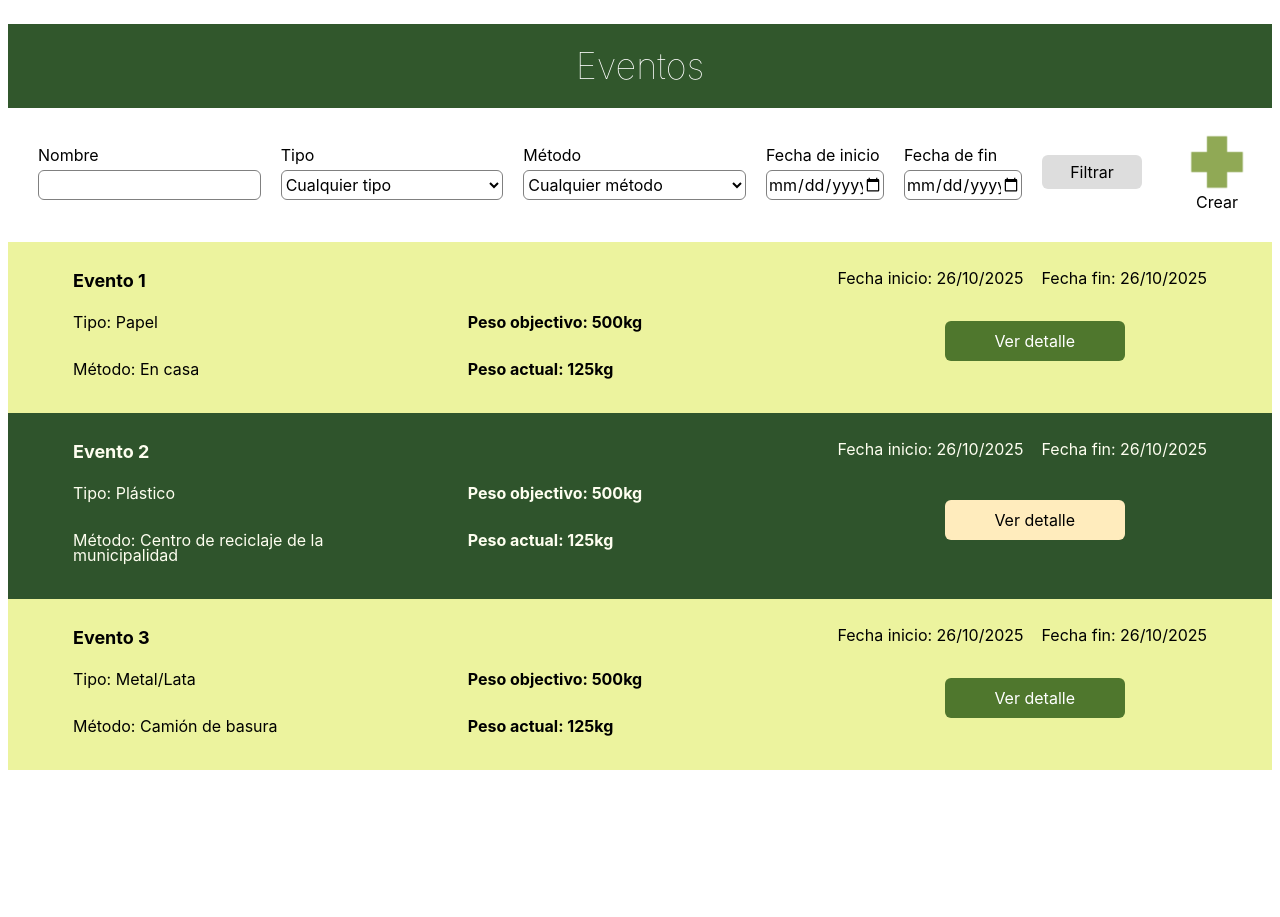
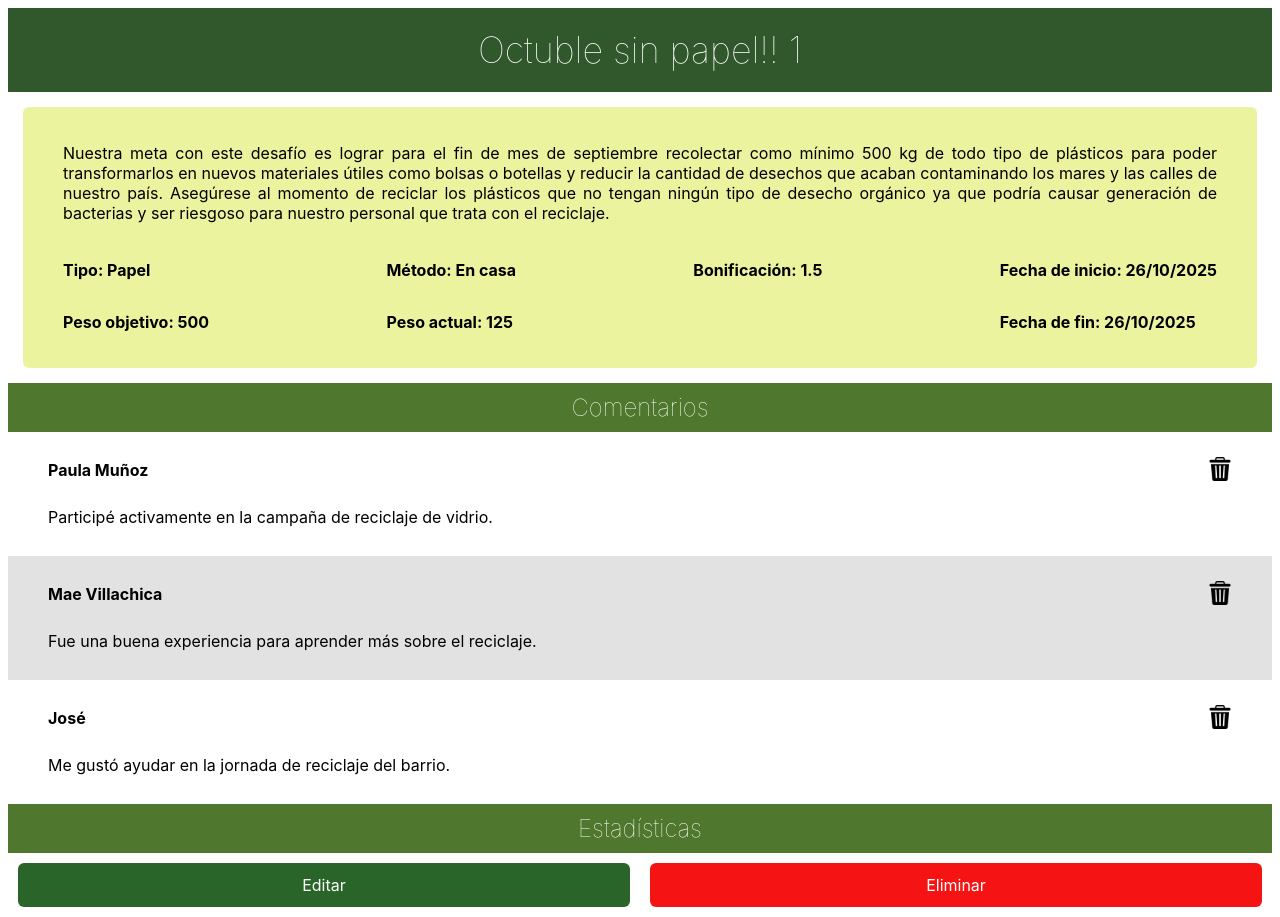
Before and after one commit to paulamunozz/TF_Arqui, an Angular app in the folder Ecocycle-front/: page /evento/1 in a window 1280 px wide. Before the commit this address led to /. Before the commit the page ends 800 px from the top, so only its background shows below. Built offline with nearby package versions, Linux system fonts and the light colour scheme.

Commit message:
US21 y US22

```diff
--- a/Ecocycle-front/src/app/app.routes.ts
+++ b/Ecocycle-front/src/app/app.routes.ts
@@ -1,10 +1,12 @@
 import { Routes } from '@angular/router';
 import {MunicipalidadEventos} from './us19-us20-municipalidad-eventos/municipalidad-eventos';
 import {MunicipalidadRegistroEvento} from './us16-municipalidad-registro-evento/municipalidad-registro-evento';
+import {MunicipalidadDetalleEvento} from './us21-us22-us23-municipalidad-detalle-evento/municipalidad-detalle-evento';
 
 export const routes: Routes = [
   {path:'', component:MunicipalidadEventos},
   {path:'eventos', component:MunicipalidadEventos},
   {path:'nuevo-evento', component:MunicipalidadRegistroEvento},
+  {path:'evento/:id', component:MunicipalidadDetalleEvento},
   {path:'**', redirectTo:''}
 ];
--- a/Ecocycle-front/src/app/us19-us20-municipalidad-eventos/municipalidad-eventos.css
+++ b/Ecocycle-front/src/app/us19-us20-municipalidad-eventos/municipalidad-eventos.css
@@ -6,7 +6,7 @@
   align-items: center;
   align-content: center;
   justify-content: center;
-  margin: 0 50px 0 30px;
+  margin: 15px 50px 15px 30px;
 }
 
 .crearEvento{
@@ -72,7 +72,6 @@
 .panelEventos {
   list-style: none;
   padding: 0;
-  margin-top: 30px;
   width: 100%;
   line-height: 1px;
 }
--- a/Ecocycle-front/src/app/us19-us20-municipalidad-eventos/municipalidad-eventos.html
+++ b/Ecocycle-front/src/app/us19-us20-municipalidad-eventos/municipalidad-eventos.html
@@ -33,12 +33,12 @@
 
       <div class="columnaFiltro columnaFecha">
         <label for="fechaInicio" class="nomFiltro">Fecha de inicio</label>
-        <input type="date" name="fechaInicio" id="fechaInicio" class="filtro">
+        <input type="date" formControlName="fechaInicio" id="fechaInicio" class="filtro">
       </div>
 
       <div class="columnaFiltro columnaFecha">
         <label for="fechaFin" class="nomFiltro">Fecha de fin</label>
-        <input type="date" name="fechaFin" id="fechaFin" class="filtro">
+        <input type="date" formControlName="fechaFin" id="fechaFin" class="filtro">
       </div>
 
       <div class="columnaFiltro columnaBtnFiltro">
@@ -82,7 +82,7 @@
           </div>
 
           <div class="columnaEvento columnaBtnEvento">
-            <button type="submit" class="btnEvento">Ver detalle</button>
+            <a [routerLink]="['/evento', evento.id]"><button type="submit" class="btnEvento">Ver detalle</button></a>
           </div>
         </div>
       </li>
--- /dev/null
+++ b/Ecocycle-front/src/app/us21-us22-us23-municipalidad-detalle-evento/municipalidad-detalle-evento.css
@@ -0,0 +1,168 @@
+h2{
+  width: 100%;
+  text-align: center;
+  background-color: #4F772D;
+  color: white;
+  font-weight: lighter;
+  padding: 10px 0;
+  margin: 0;
+}
+
+.panelDetalles{
+  margin: 15px;
+}
+
+.detalleFilas {
+  display: flex;
+  flex-direction: column;
+  justify-content: space-between;
+  background-color: #ecf39e;
+  padding: 20px 40px;
+  word-wrap: break-word;
+  overflow-wrap: break-word;
+  border-radius: 6px;
+  gap: 5px;
+}
+
+.detalleColumnas {
+  display: flex;
+  flex-wrap: wrap;
+  justify-content: space-between;
+}
+
+.datosFilas{
+  display: flex;
+  flex-direction: column;
+  justify-content: space-between;
+}
+
+.datos{
+  font-weight: bold;
+}
+
+.descripcion{
+  text-align: justify;
+}
+
+/*Panel de comentarios---------------------------------*/
+.panelComentarios{
+  list-style: none;
+  padding: 0;
+  width: 100%;
+  line-height: 10px;
+}
+
+.sinComentarios{
+  margin: 30px;
+}
+
+.comentario{
+  display: flex;
+  flex-direction: column;
+  justify-content: space-between;
+  background-color: white;
+  padding: 15px 40px;
+  word-wrap: break-word;
+  overflow-wrap: break-word;
+  line-height: 15px;
+}
+.comentario.alterno{
+  background-color: #e2e2e2;
+}
+
+.comentarioColumnas{
+  display: flex;
+  flex-wrap: wrap;
+  gap: 50px;
+  justify-content: space-between;
+}
+
+.btnEliminarComentario{
+  background: none;
+  padding: 0;
+  margin: 0;
+}
+.iconoEliminar{
+  height: 24px;
+}
+
+/*Panel botones-------------------------------------*/
+.panelBotones{
+  display: flex;
+  flex-wrap: nowrap;
+  gap: 20px;
+  margin: 10px;
+  justify-content: space-between;
+}
+
+.botonEvento{
+  width: 100%;
+  padding: 12px;
+  color: white;
+}
+
+.btnEditarEvento{
+  background-color: #296528;
+}
+.btnEditarEvento:hover{
+  background-color: #122A10;
+}
+
+.btnEliminarEvento{
+  background-color: #f51313;
+}
+.btnEliminarEvento:hover{
+  background-color: #a40000;
+}
+
+
+/*Panel PopUp--------------------------------------*/
+.panelPopUp{
+  position: fixed;
+  top: 0;
+  left: 0;
+  width: 100%;
+  height: 100%;
+  display: flex;
+  justify-content: center;
+  align-items: center;
+  z-index: 999;
+}
+
+.popUp{
+  background-color: #31572C;
+  color: white;
+  padding: 30px;
+  border-radius: 6px;
+  width: 450px;
+  text-align: center;
+}
+
+.popupBotones{
+  display: flex;
+  justify-content: center;
+  gap: 20px;
+}
+
+.botonPopUp{
+  width: 100%;
+  padding: 12px;
+  margin: 5px;
+}
+
+.btnCancelar{
+  color: black;
+  background-color: #D9D9D9;
+}
+.btnCancelar:hover{
+  color: white;
+  background-color: #6c6c6c;
+}
+
+.btnEliminar{
+  color: white;
+  background-color: #f51313;
+}
+.btnEliminar:hover{
+  background-color: #a40000;
+}
--- /dev/null
+++ b/Ecocycle-front/src/app/us21-us22-us23-municipalidad-detalle-evento/municipalidad-detalle-evento.html
@@ -0,0 +1,66 @@
+<h1>{{evento.nombre}} {{id}}</h1>
+
+<div class="panelDetalles">
+  <div class="detalleFilas">
+    <p class="descripcion">{{ evento.descripcion }}</p>
+    <div class="detalleColumnas datos">
+      <div class="datosFilas">
+        <p>Tipo: {{evento.tipo}}</p>
+        <p>Peso objetivo: {{evento.pesoObjetivo}}</p>
+      </div>
+
+      <div class="datosFilas">
+        <p>Método: {{evento.metodo}}</p>
+        <p>Peso actual: {{evento.pesoActual}}</p>
+      </div>
+
+      <div class="datosFilas">
+        <p>Bonificación: {{evento.bonificacion}}</p>
+      </div>
+
+      <div class="datosFilas">
+        <p>Fecha de inicio: {{evento.fechaInicio}}</p>
+        <p>Fecha de fin: {{evento.fechaFin}}</p>
+      </div>
+    </div>
+  </div>
+</div>
+
+<h2>Comentarios</h2>
+<div class="panelComentarios">
+  @if (comentarios.length>0) {
+    @for (comentario of comentarios; track comentario.id; let i = $index) {
+      <li class="comentario" [class.alterno]="i % 2 !== 0">
+        <div class="comentarioColumnas">
+          <p><strong>{{comentario.nombre}}</strong></p>
+          <button type="submit" class="btnEliminarComentario"><img src="/tacho-negro.png" alt="Eliminar evento" class="iconoEliminar"></button>
+        </div>
+        <p>{{comentario.comentario}}</p>
+      </li>
+    }
+  }
+  @else {
+    <p class="sinComentarios">Este evento aún no cuenta con comentarios</p>
+  }
+</div>
+
+<h2>Estadísticas</h2>
+
+<div class="panelBotones">
+  <button type="button" class="botonEvento btnEditarEvento">Editar</button>
+  <button type="button" class="botonEvento btnEliminarEvento" (click)="mostrarPopUp()">Eliminar</button>
+</div>
+
+@if(popUpVisible){
+  <div class="panelPopUp">
+    <div class="popUp">
+      <h3>¿Seguro que desea eliminar este evento?</h3>
+      <p>Este será eliminado permanentemente y no habrá forma de recuperarlo.</p>
+
+      <div class="popupBotones">
+        <button class="btnCancelar botonPopUp" (click)="cerrarPopUp()">Cancelar</button>
+        <button class="btnEliminar botonPopUp" [routerLink]="['/eventos']" (click)="cerrarPopUp()">Eliminar</button>
+      </div>
+    </div>
+  </div>
+}
--- /dev/null
+++ b/Ecocycle-front/src/app/us21-us22-us23-municipalidad-detalle-evento/municipalidad-detalle-evento.ts
@@ -0,0 +1,39 @@
+import { Component } from '@angular/core';
+import {ActivatedRoute, RouterLink} from '@angular/router';
+
+@Component({
+  selector: 'app-us21-us22-us23-municipalidad-detalle-evento',
+  imports: [
+    RouterLink
+  ],
+  templateUrl: './municipalidad-detalle-evento.html',
+  styleUrl: './municipalidad-detalle-evento.css',
+})
+export class MunicipalidadDetalleEvento {
+  id:number | undefined;
+  constructor(private route:ActivatedRoute) { }
+  ngOnInit(){
+    this.route.params.subscribe(params => {
+      this.id = +params['id'];
+    })
+  }
+
+  popUpVisible = false;
+  mostrarPopUp()
+  {
+    this.popUpVisible = true;
+  }
+  cerrarPopUp(){
+    this.popUpVisible = false;
+  }
+
+evento =
+  {id:1, nombre:'Octuble sin papel!!', descripcion:'Nuestra meta con este desafío es lograr para el fin de mes de septiembre recolectar como mínimo 500 kg de todo tipo de plásticos para poder transformarlos en nuevos materiales útiles como bolsas o botellas y reducir la cantidad de desechos que acaban contaminando los mares y las calles de nuestro país.\n' +
+      'Asegúrese al momento de reciclar los plásticos que no tengan ningún tipo de desecho orgánico ya que podría causar generación de bacterias y ser riesgoso para nuestro personal que trata con el reciclaje.', tipo:'Papel', metodo:'En casa', fechaInicio:'26/10/2025', fechaFin:'26/10/2025', pesoObjetivo:'500',pesoActual:'125', bonificacion:'1.5'}
+
+comentarios=[
+  {id:'1', nombre:'Paula Muñoz', comentario:'Participé activamente en la campaña de reciclaje de vidrio.'},
+  {id:'2', nombre:'Mae Villachica', comentario:'Fue una buena experiencia para aprender más sobre el reciclaje.'},
+  {id:'3', nombre:'José', comentario:'Me gustó ayudar en la jornada de reciclaje del barrio.'}]
+
+}
--- a/Ecocycle-front/src/styles.css
+++ b/Ecocycle-front/src/styles.css
@@ -13,13 +13,12 @@ input, select, textarea, button, label {
 
 h1{
   padding: 20px;
-
   color: white;
   background-color: rgb(49, 87, 44);
-
   text-align: center;
   font-size: 36px;
   font-weight: lighter;
+  margin: 0;
 }
 
 select {
```
Also changed, not shown: Ecocycle-front/public/tacho-negro.png (added).
